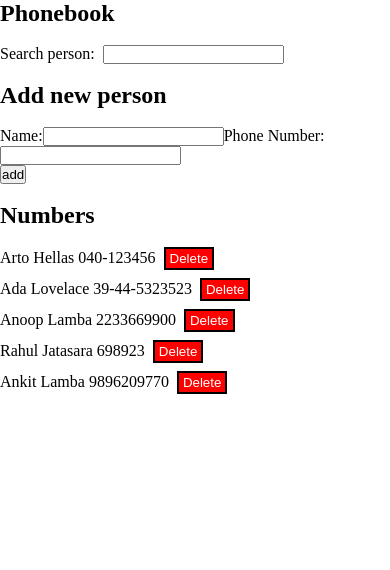
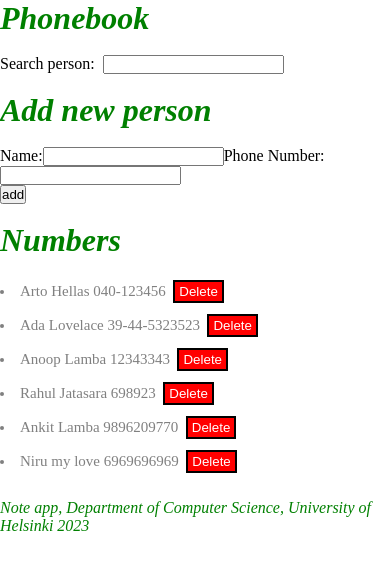
Before and after one commit to AnoopLamba/fullstackopen, a React (Vite) app in the folder part2/: page / in a window 390 px wide. Shown: the top 570 px of the page. Built offline with nearby package versions, Linux system fonts and the light colour scheme; data requests are answered from the project's data file.

Commit message:
added phonebook step11

```diff
--- a/part2/db.json
+++ b/part2/db.json
@@ -12,7 +12,7 @@
     },
     {
       "name": "Anoop Lamba",
-      "number": "2233669900",
+      "number": "12343343",
       "id": 3
     },
     {
@@ -24,6 +24,11 @@
       "name": "Ankit Lamba",
       "number": "9896209770",
       "id": 6
+    },
+    {
+      "name": "Niru my love",
+      "number": "6969696969",
+      "id": 7
     }
   ]
 }
--- a/part2/src/App.jsx
+++ b/part2/src/App.jsx
@@ -1,9 +1,24 @@
 import Phonebook from "./components/PhoneBook";
+
+const Footer = () => {
+  const footerStyle = { color: "green", fontStyle: "italic", fontSize: 16 };
+
+  return (
+    <div style={footerStyle}>
+      {" "}
+      <br />{" "}
+      <em>
+        Note app, Department of Computer Science, University of Helsinki 2023
+      </em>{" "}
+    </div>
+  );
+};
 
 function App() {
   return (
     <>
       <Phonebook />
+      <Footer />
     </>
   );
 }
--- /dev/null
+++ b/part2/src/components/Notification.jsx
@@ -0,0 +1,9 @@
+const Notification = ({ message }) => {
+  if (message === null) {
+    return null;
+  }
+
+  return <div className="error">{message}</div>;
+};
+
+export default Notification;
--- a/part2/src/components/Persons.jsx
+++ b/part2/src/components/Persons.jsx
@@ -4,7 +4,7 @@ const Persons = ({ filteredResults, handleDelete }) => {
   return (
     <>
       {filteredResults.map((person) => (
-        <div key={person.id} style={{ marginBottom: "8px" }}>
+        <li className="person" key={person.id} style={{ marginBottom: "8px" }}>
           <span>
             {person.name} {person.number}
           </span>{" "}
@@ -21,7 +21,7 @@ const Persons = ({ filteredResults, handleDelete }) => {
           >
             Delete
           </button>
-        </div>
+        </li>
       ))}
     </>
   );
--- a/part2/src/components/PhoneBook.jsx
+++ b/part2/src/components/PhoneBook.jsx
@@ -2,14 +2,15 @@ import { useEffect, useState } from "react";
 import Filter from "./Filter";
 import PersonForm from "./PersonForm";
 import Persons from "./Persons";
-import axios from "axios";
 import phonebookService from "../services/phonebook";
+import Notification from "./Notification";
 
 const Phonebook = () => {
   const [persons, setPersons] = useState([]);
   const [newName, setNewName] = useState("");
   const [newNumber, setNewNumber] = useState("");
   const [query, setQuery] = useState("");
+  const [errorMessage, setErrorMessage] = useState(null);
 
   // use effect to populate the persons array
   useEffect(() => {
@@ -41,6 +42,10 @@ const Phonebook = () => {
                 person.id === updatedPerson.id ? data : person
               )
             );
+            setErrorMessage("Contact details updated!");
+            setTimeout(() => {
+              setErrorMessage(null);
+            }, 2000);
           })
           .catch((error) => console.log(error.message));
       }
@@ -54,6 +59,10 @@ const Phonebook = () => {
         .addPerson(newPerson)
         .then((data) => {
           setPersons(persons.concat(data));
+          setErrorMessage("New person added!");
+          setTimeout(() => {
+            setErrorMessage(null);
+          }, 2000);
         })
         .catch((error) => console.log(error.message));
     }
@@ -88,14 +97,15 @@ const Phonebook = () => {
 
   return (
     <div>
-      <h2>Phonebook</h2>
+      <h1>Phonebook</h1>
+      <Notification message={errorMessage} />
       <br />
 
       <Filter value={query} onChange={handleQueryChange} />
       <br />
       <br />
 
-      <h2>Add new person</h2>
+      <h1>Add new person</h1>
       <br />
       <PersonForm
         newName={newName}
@@ -106,7 +116,7 @@ const Phonebook = () => {
       />
       <br />
 
-      <h2>Numbers</h2>
+      <h1>Numbers</h1>
       <br />
       <Persons filteredResults={filteredResults} handleDelete={handleDelete} />
     </div>
--- a/part2/src/index.css
+++ b/part2/src/index.css
@@ -3,3 +3,29 @@
   margin: 0;
   box-sizing: border-box;
 }
+
+h1 {
+  font-style: italic;
+  color: green;
+}
+
+li {
+  color: grey;
+  padding-top: 3px;
+  font-size: 15px;
+}
+
+.note {
+  color: grey;
+  padding-top: 5px;
+  font-size: 15px;
+}
+.error {
+  color: darkslategrey;
+  background: lightgrey;
+  font-size: 20px;
+  border-style: solid;
+  border-radius: 5px;
+  padding: 10px;
+  margin-bottom: 10px;
+}
```
